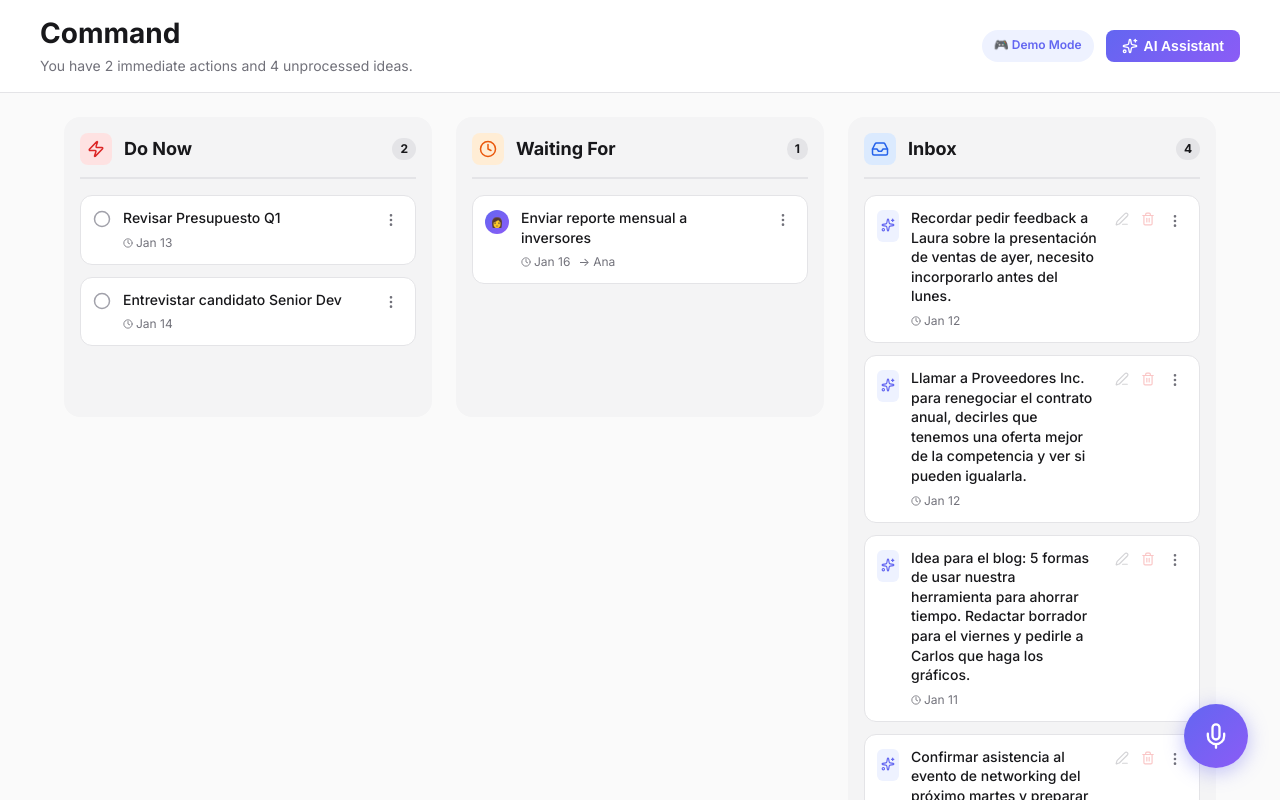
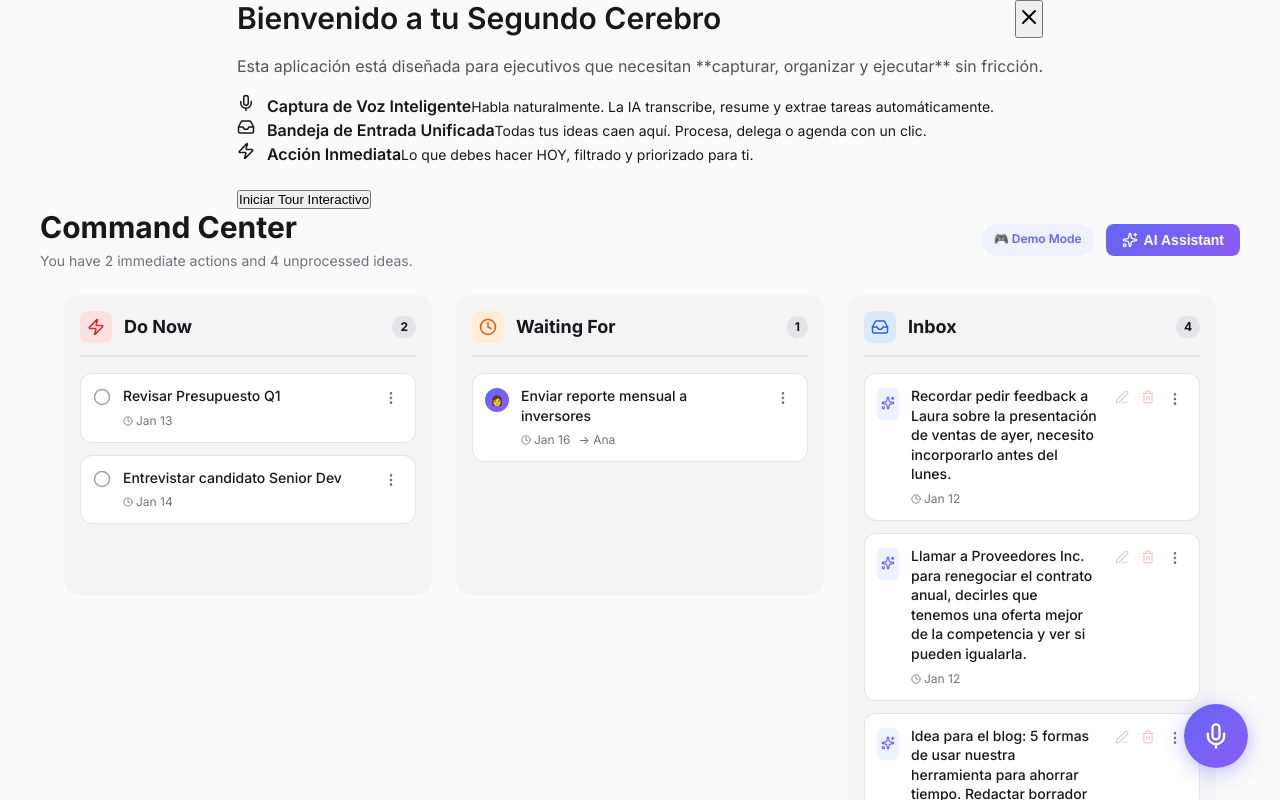
Before and after one commit to crisedua/pmedu, a React (Vite) app: page /demo in a window 1280 px wide. Shown: the top 800 px of the page. Built offline with nearby package versions, Linux system fonts and the light colour scheme; no server answers; the database is empty.

Commit message:
feat: complete spanish interactive demo walkthrough with simulated voice

```diff
--- a/src/pages/DemoDashboard.jsx
+++ b/src/pages/DemoDashboard.jsx
@@ -94,59 +94,162 @@ function DemoDashboardContent() {
 
     // Voice recording simulation
     const simulatedTexts = [
-        "Need to follow up with the design team about the new mockups...",
-        "Remember to schedule a meeting with Sarah about Q1 planning...",
-        "Check if the report is ready for tomorrow's presentation...",
+        "Recordar enviar la propuesta comercial a Juan Pérez antes del mediodía y agendar una reunión de seguimiento para el viernes a las 3 de la tarde.",
+        "Necesito revisar los números del Q1 con el equipo de finanzas, especialmente el presupuesto de marketing que parece estar desfasado.",
+        "Llamar a María para confirmar la cena de equipo del jueves.",
     ];
 
-    const handleStartRecording = () => {
-        setIsRecording(true);
-        setRecordingText('');
+    const toggleRecording = () => {
+        if (isRecording) {
+            setIsRecording(false);
+            if (recordingText) {
+                // Determine step for walkthrough
+                if (demoStep === 2) {
+                    setDemoStep(3); // Advance to processing explanation
+                }
 
-        // Simulate gradual text appearing
-        const text = simulatedTexts[Math.floor(Math.random() * simulatedTexts.length)];
-        let index = 0;
-        const interval = setInterval(() => {
-            if (index < text.length) {
-                setRecordingText(text.substring(0, index + 1));
-                index++;
-            } else {
-                clearInterval(interval);
+                setIsProcessing(true);
+                setTimeout(() => {
+                    const newItem = addInboxItem(recordingText);
+                    setRecordingText('');
+                    setIsProcessing(false);
+                }, 1500);
             }
-        }, 50);
+        } else {
+            setIsRecording(true);
+            setRecordingText('');
+
+            // Advance walkthrough if on the mic step
+            if (demoStep === 1) {
+                // Stay on step 1 or move to fake "listening" state?
+                // Let's keep step 1 active until stop
+            }
+
+            let textIndex = 0;
+            const targetText = simulatedTexts[Math.floor(Math.random() * simulatedTexts.length)];
+            const words = targetText.split(' ');
+
+            const interval = setInterval(() => {
+                setRecordingText(prev => {
+                    const nextWord = words[textIndex];
+                    if (!nextWord) {
+                        clearInterval(interval);
+                        // Auto-stop for demo flow sweetness
+                        if (demoStep === 1) {
+                            setDemoStep(2); // Highlighting "Click Action to Process"
+                        }
+                        return prev;
+                    }
+                    textIndex++;
+                    return prev + (prev ? ' ' : '') + nextWord;
+                });
+            }, 300);
+        }
     };
 
-    const handleStopRecording = () => {
-        setIsRecording(false);
-        if (recordingText) {
-            addInboxItem(recordingText);
-        }
-        setRecordingText('');
-    };
+    // WALKTHROUGH STATE
+    const [demoStep, setDemoStep] = useState(0);
+    // 0: Welcome Modal
+    // 1: Click Mic (Highlight Mic)
+    // 2: Processing / Inbox (Highlight Inbox item)
+    // 3: Action columns (Highlight columns)
+    // 4: Done
 
     return (
-        <div style={{
-            minHeight: '100vh',
-            background: '#fafafa',
-            fontFamily: "'Inter', -apple-system, BlinkMacSystemFont, sans-serif"
-        }}>
+        <div className="dashboard-container relative">
+            {/* Walkthrough Overlays */}
+            {demoStep === 0 && (
+                <div className="fixed inset-0 bg-black/60 z-50 flex items-center justify-center p-4">
+                    <div className="bg-white rounded-xl shadow-2xl max-w-lg w-full p-6 animate-in fade-in zoom-in duration-300">
+                        <div className="flex justify-between items-start mb-4">
+                            <h2 className="text-2xl font-bold text-gray-900">Bienvenido a tu Segundo Cerebro</h2>
+                            <button onClick={() => setDemoStep(4)} className="text-gray-400 hover:text-gray-600"><X size={24} /></button>
+                        </div>
+                        <p className="text-gray-600 mb-4 text-lg">
+                            Esta aplicación está diseñada para ejecutivos que necesitan **capturar, organizar y ejecutar** sin fricción.
+                        </p>
+                        <ul className="space-y-3 mb-6">
+                            <li className="flex gap-3 items-start">
+                                <div className="bg-blue-100 p-2 rounded-lg text-blue-600 mt-1"><Mic size={18} /></div>
+                                <div>
+                                    <span className="font-semibold block text-gray-800">Captura de Voz Inteligente</span>
+                                    <span className="text-sm text-gray-500">Habla naturalmente. La IA transcribe, resume y extrae tareas automáticamente.</span>
+                                </div>
+                            </li>
+                            <li className="flex gap-3 items-start">
+                                <div className="bg-purple-100 p-2 rounded-lg text-purple-600 mt-1"><Inbox size={18} /></div>
+                                <div>
+                                    <span className="font-semibold block text-gray-800">Bandeja de Entrada Unificada</span>
+                                    <span className="text-sm text-gray-500">Todas tus ideas caen aquí. Procesa, delega o agenda con un clic.</span>
+                                </div>
+                            </li>
+                            <li className="flex gap-3 items-start">
+                                <div className="bg-green-100 p-2 rounded-lg text-green-600 mt-1"><Zap size={18} /></div>
+                                <div>
+                                    <span className="font-semibold block text-gray-800">Acción Inmediata</span>
+                                    <span className="text-sm text-gray-500">Lo que debes hacer HOY, filtrado y priorizado para ti.</span>
+                                </div>
+                            </li>
+                        </ul>
+                        <div className="flex justify-end pt-4 border-t">
+                            <button
+                                onClick={() => setDemoStep(1)}
+                                className="px-6 py-2.5 bg-blue-600 text-white rounded-lg font-medium hover:bg-blue-700 transition-colors shadow-lg shadow-blue-200"
+                            >
+                                Iniciar Tour Interactivo
+                            </button>
+                        </div>
+                    </div>
+                </div>
+            )}
+
+            {/* Step 1: Highlight Mic */}
+            {demoStep === 1 && (
+                <div className="fixed inset-0 z-40 pointer-events-none">
+                    <div className="absolute inset-0 bg-black/40" />
+                    {/* Hole punch handled via high z-index on local elements or replicated UI */}
+                    <div className="absolute bottom-24 left-1/2 -translate-x-1/2 text-white text-center animate-bounce">
+                        <p className="text-xl font-bold mb-2">👇 Presiona aquí y habla</p>
+                        <p className="opacity-90">Simularemos una captura de voz en español</p>
+                    </div>
+                </div>
+            )}
+
+            {/* Step 3: Explanation after recording */}
+            {demoStep === 3 && (
+                <div className="fixed inset-0 z-40 pointer-events-none flex items-center justify-center">
+                    <div className="bg-white p-6 rounded-xl shadow-xl max-w-md pointer-events-auto border-2 border-green-500">
+                        <h3 className="font-bold text-lg mb-2">¡Captura Procesada!</h3>
+                        <p className="text-gray-600 mb-4">
+                            Tu nota de voz ha sido transcrita y guardada en el Inbox.
+                            La IA ahora puede analizarla para crear tareas o delegar.
+                        </p>
+                        <button
+                            onClick={() => setDemoStep(4)}
+                            className="w-full py-2 bg-green-600 text-white rounded hover:bg-green-700"
+                        >
+                            Ver mi Dashboard
+                        </button>
+                    </div>
+                </div>
+            )}
+
+            {/* Connection Banner */}
+            {(isProcessing) && (
+                <div className="connection-banner bg-blue-50 border-blue-100 mb-6">
+                    <Loader2 size={16} className="animate-spin text-blue-600" />
+                    <span className="text-blue-800">
+                        {isProcessing ? "IA procesando tu nota de voz..." : "Sincronizando..."}
+                    </span>
+                </div>
+            )}
+
             {/* Header */}
-            <div style={{
-                background: '#ffffff',
-                borderBottom: '1px solid #e4e4e7',
-                padding: '16px 24px'
-            }}>
+            <div className="stream-header mb-8">
                 <div style={{ maxWidth: '1200px', margin: '0 auto' }}>
                     <div style={{ display: 'flex', alignItems: 'center', justifyContent: 'space-between' }}>
                         <div>
-                            <h1 style={{
-                                fontSize: '28px',
-                                fontWeight: 700,
-                                color: '#18181b',
-                                margin: 0
-                            }}>
-                                Command
-                            </h1>
+                            <h1 className="page-title">Command Center</h1>
                             <p style={{
                                 fontSize: '14px',
                                 color: '#71717a',
@@ -391,8 +494,9 @@ function DemoDashboardContent() {
             </div>
 
             {/* Voice Recording Button */}
+            {/* Floating Mic Button */}
             <button
-                onClick={isRecording ? handleStopRecording : handleStartRecording}
+                onClick={toggleRecording}
                 style={{
                     position: 'fixed',
                     bottom: '32px',
@@ -411,7 +515,8 @@ function DemoDashboardContent() {
                     color: 'white',
                     boxShadow: '0 4px 20px rgba(99, 102, 241, 0.4)',
                     transition: 'all 0.3s ease',
-                    animation: isRecording ? 'pulse 1.5s infinite' : 'none'
+                    animation: isRecording ? 'pulse 1.5s infinite' : 'bounce 2s infinite',
+                    zIndex: demoStep === 1 ? 60 : 30 // Critical for walkthrough
                 }}
             >
                 {isRecording ? <X size={28} /> : <Mic size={28} />}
@@ -428,7 +533,8 @@ function DemoDashboardContent() {
                     borderRadius: '16px',
                     padding: '20px',
                     boxShadow: '0 10px 40px rgba(0, 0, 0, 0.15)',
-                    border: '1px solid #e4e4e7'
+                    border: '1px solid #e4e4e7',
+                    zIndex: demoStep === 1 ? 60 : 30
                 }}>
                     <div style={{
                         display: 'flex',
@@ -444,7 +550,7 @@ function DemoDashboardContent() {
                             animation: 'pulse 1s infinite'
                         }} />
                         <span style={{ fontSize: '12px', color: '#71717a', fontWeight: 600 }}>
-                            Recording...
+                            Grabando...
                         </span>
                     </div>
                     <p style={{
@@ -454,7 +560,7 @@ function DemoDashboardContent() {
                         minHeight: '60px',
                         lineHeight: 1.5
                     }}>
-                        {recordingText || 'Listening...'}
+                        {recordingText || 'Escuchando...'}
                         <span style={{
                             animation: 'blink 1s infinite',
                             marginLeft: '2px'
```
